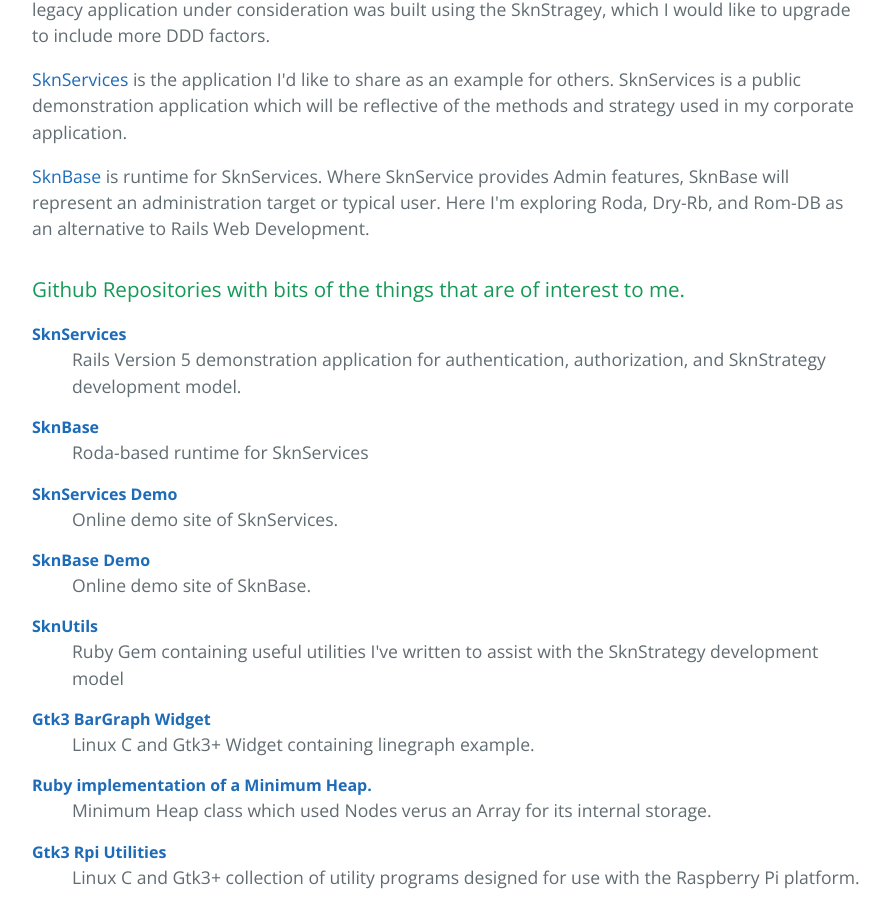
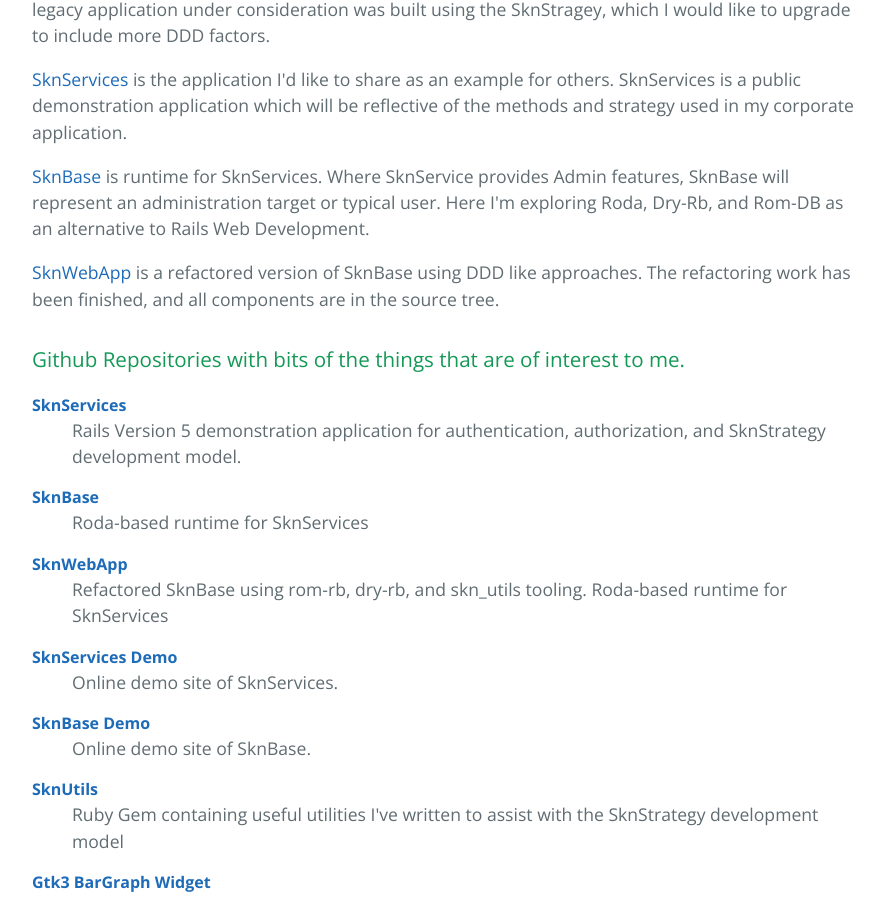
Before and after one commit to skoona/skoona.github.io, a Jekyll site: the page built from index.html, in a window 1280 px wide and 900 px high, scrolled down 640 px. Shown: the whole window, without its empty margins (192-1082 px from the left). Built offline with Jekyll 4.4.1, drawn with Linux system fonts in a browser that asks for light colours; comment, search, counter and statistics services are not loaded.

Commit message:
Add SknWebApp

```diff
--- a/index.html
+++ b/index.html
@@ -23,7 +23,8 @@
 <p><a href="https://skoona.github.io/skn_base/">SknBase</a> is runtime for SknServices.  Where SknService provides Admin features, SknBase
 	will represent an administration target or typical user.  Here I'm exploring Roda, Dry-Rb, and Rom-DB as an
 	alternative to Rails Web Development.</p>
-
+<p><a href="https://skoona.github.io/skn_web_app/">SknWebApp</a> is a refactored version of SknBase using DDD like approaches.  The refactoring work has been finished,
+	and all components are in the source tree.</p>
 
 <h3>Github Repositories with bits of the things that are of interest to me.</h3>
 <dl>
@@ -31,6 +32,8 @@
 	<dd>Rails Version 5 demonstration application for authentication, authorization, and SknStrategy development model.</dd>
 	<dt><a href="https://skoona.github.io/skn_base/">SknBase</a></dt>
 	<dd>Roda-based runtime for SknServices</dd>
+	<dt><a href="https://skoona.github.io/skn_web_app/">SknWebApp</a></dt>
+	<dd>Refactored SknBase using rom-rb, dry-rb, and skn_utils tooling.  Roda-based runtime for SknServices</dd>
 	<dt><a href="http://vserv.skoona.net:8080/">SknServices Demo</a></dt>
 	<dd>Online demo site of SknServices.</dd>
 	<dt><a href="http://vserv.skoona.net:4000/">SknBase Demo</a></dt>
```
